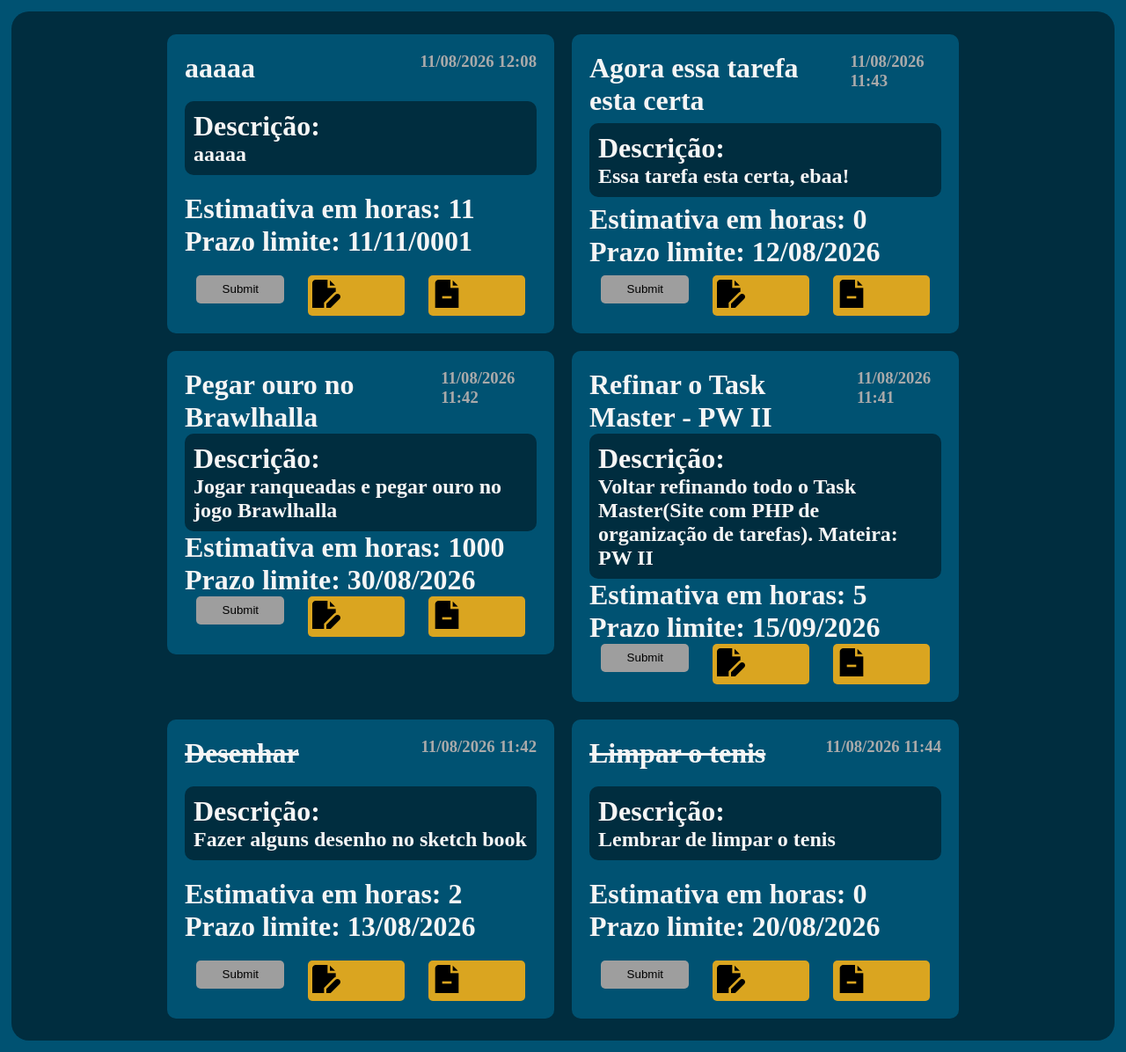
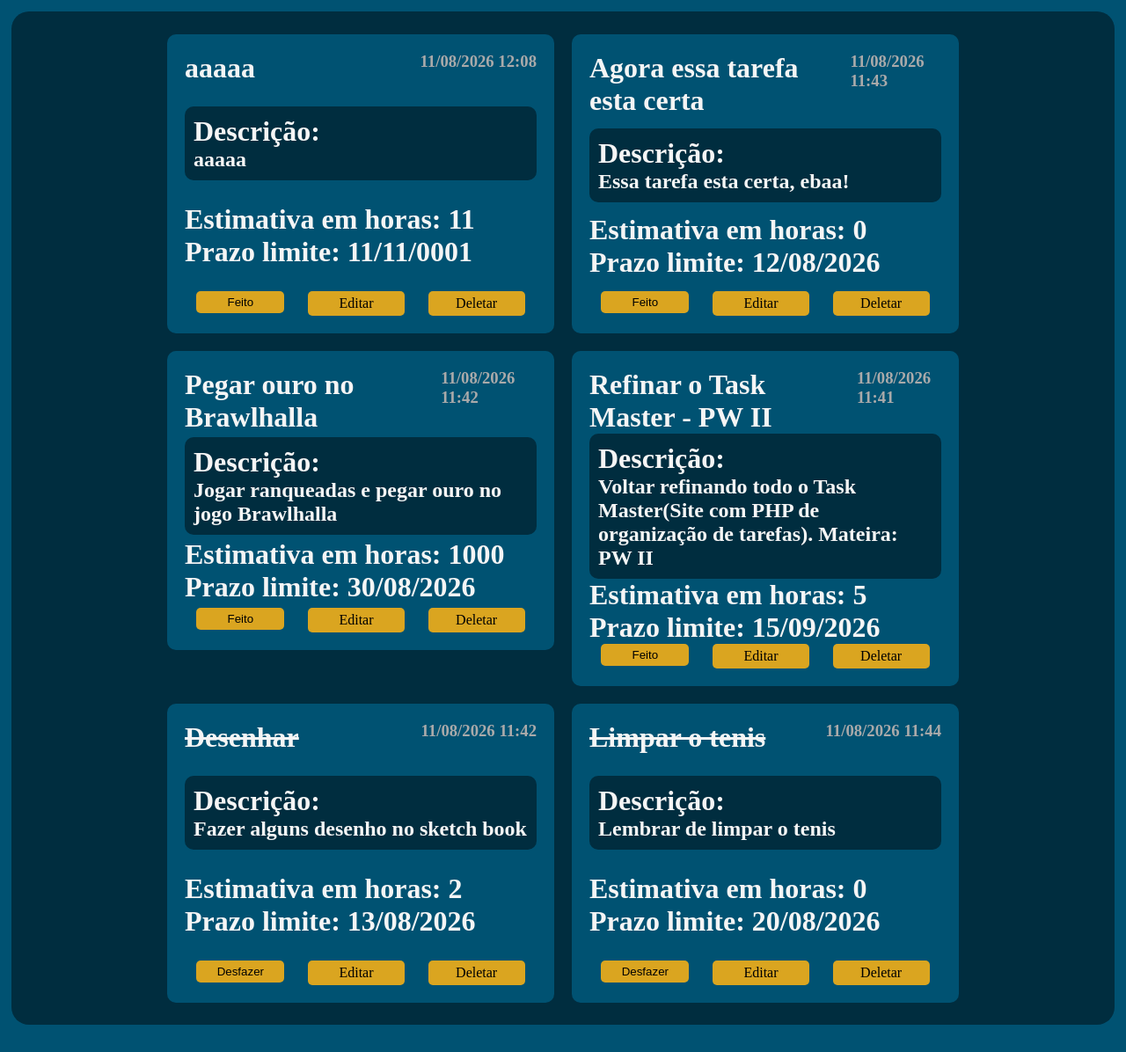
Before and after one commit to vinicius-J-Santos/taskMaster, a PHP site: page / in a window 1280 px wide. Shown: the part 109-1305 px from the top of the page at 88% size. After the commit the page ends 1274 px from the top, so only its background shows below. Run offline with PHP 8.4, Linux system fonts and the light colour scheme; data comes from the database, SQL or seed files in the repository; grey boxes are pictures that could not be loaded.

Commit message:
feat: add README feito

```diff
--- a/bd.php
+++ b/bd.php
@@ -4,7 +4,7 @@ $host = "localhost";
 $user = "root";
 $pass = "";
 $dbname = "taskmaster";
-$port = 3308;
+$port = 3306;
 
 $conn = new mysqli($host, $user, $pass, $dbname, $port);
 
--- a/css/style.css
+++ b/css/style.css
@@ -113,18 +113,14 @@ main .card .desc {
 main .card .opcoes {
     display: flex;
     justify-content: space-around;
-}
-main .card .opcoes .iconSub {
-    background-image: url(/img/circulo-xmark.png);
-    background-repeat: no-repeat;
-    background-position: center;
-    height: 32px;
+    text-align: center;
 }
 main .card .opcoes a, main .card .opcoes form input {
     background-color: goldenrod;
     border-radius: 5px;
     border: 0;
     color: black;
+    text-decoration: none;
     padding: 5px;
     width: 100px;
     align-items: center;
--- a/paginas/criar.php
+++ b/paginas/criar.php
@@ -15,7 +15,7 @@
         </div>
         <div>
             <label for="data">Data limite: </label>
-            <input type="date" name="data_limite" id="date" required>
+            <input type="date" name="data_limite" id="data" required>
         </div>
         <div>
             <input class="botao" type="submit" value="Criar Tarefa">
--- a/paginas/dash.php
+++ b/paginas/dash.php
@@ -27,10 +27,10 @@ while($tarefas=$resultado->fetch_assoc()):
     <div class="opcoes">
         <form action="acoes/check.php" method="post">
             <input type="hidden" name="id" value="<?= $tarefas["id"] ?>">
-            <input type="submit" class="iconSub">
+            <input type="submit" value="<?php if($tarefas["feito"]){ echo "Desfazer";}else{ echo "Feito";} ?>">
         </form>
-        <a href="index.php?pag=confirmacaoEditar&id=<?= $tarefas["id"]; ?>"><img src="img/editar-arquivo.png" alt="Editar"></a>
-        <a href="index.php?pag=confirmacaoDelete&id=<?= $tarefas["id"]; ?>"><img src="img/arquivo-menos.png" alt="Deletar"></a>
+        <a href="index.php?pag=confirmacaoEditar&id=<?= $tarefas["id"]; ?>">Editar</a>
+        <a href="index.php?pag=confirmacaoDelete&id=<?= $tarefas["id"]; ?>">Deletar</a>
     </div>
 </div>
 <?php
```
Also changed, not shown: README.md (added).
